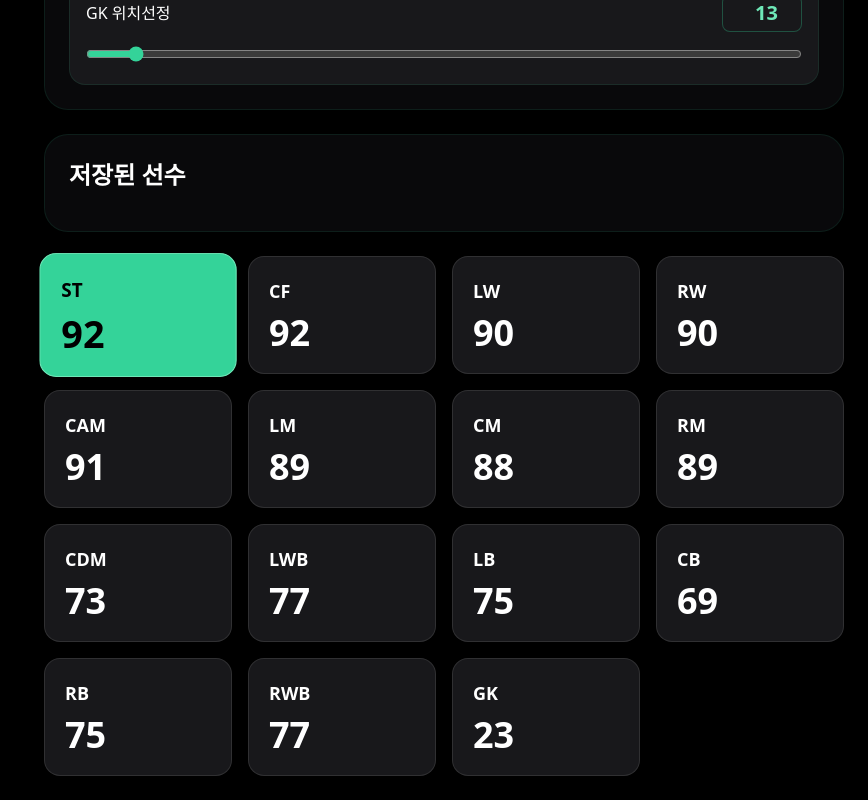
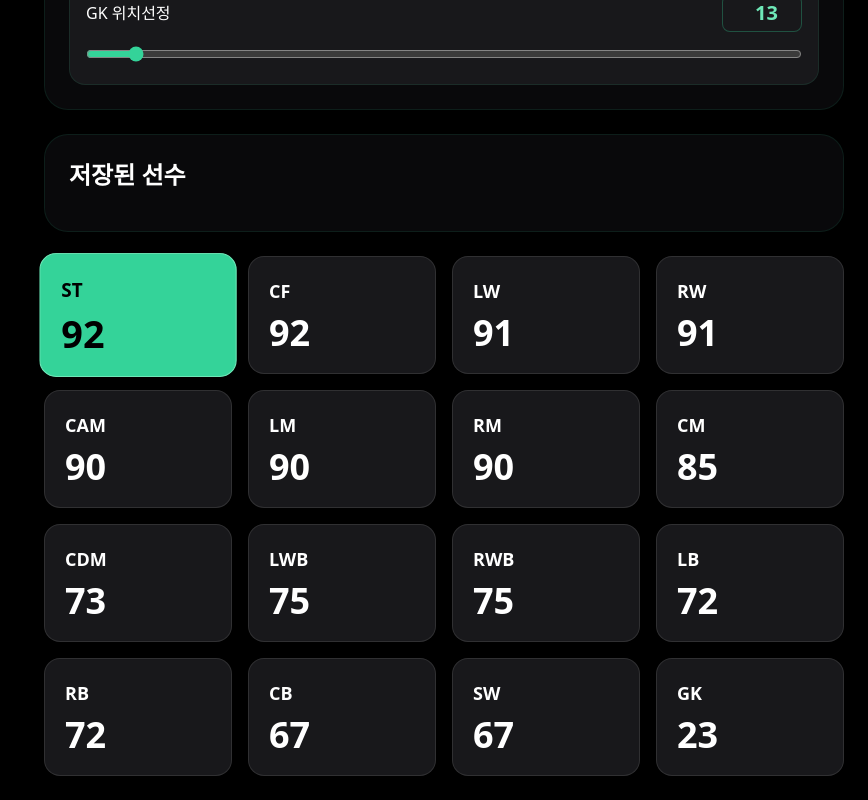
Before and after one commit to skrskrskrt/fc-ovr-calculator, a React (Vite) app in the folder fc_online_calculator_project/: page / in a window 1280 px wide. Shown: the part 4830-5630 px from the top of the page, without its empty margins (412-1280 px from the left). Built offline with nearby package versions, Linux system fonts and the light colour scheme.

Commit message:
Update App.jsx

```diff
--- a/fc_online_calculator_project/src/App.jsx
+++ b/fc_online_calculator_project/src/App.jsx
@@ -2,22 +2,23 @@ import React from 'react';
 import { motion } from 'framer-motion';
 
 export default function App() {
-  const positions = {
+ const positions = {
     ST: { finishing: 18, positioning: 13, ballControl: 10, shotPower: 10, heading: 10, reactions: 8, dribbling: 7, strength: 5, speed: 5, shortPass: 5, accel: 4, longShot: 3, volley: 2 },
     CF: { ballControl: 15, dribbling: 14, positioning: 13, finishing: 11, reactions: 9, shortPass: 9, vision: 8, shotPower: 5, speed: 5, accel: 5, longShot: 4, heading: 2 },
-    LW: { dribbling: 16, ballControl: 14, positioning: 10, shortPass: 9, crossing: 9, reactions: 7, accel: 7, vision: 6, speed: 6, longShot: 4, agility: 3 },
-    RW: { dribbling: 16, ballControl: 14, positioning: 10, shortPass: 9, crossing: 9, reactions: 7, accel: 7, vision: 6, speed: 6, longShot: 4, agility: 3 },
-    CAM: { ballControl: 16, vision: 15, dribbling: 13, positioning: 9, reactions: 7, finishing: 7, longShot: 5, shortPass: 4, accel: 4, speed: 3, agility: 3 },
-    LM: { dribbling: 15, ballControl: 13, shortPass: 11, crossing: 10, positioning: 8, reactions: 7, accel: 7, vision: 7, finishing: 6, longPass: 6, stamina: 5 },
-    CM: { shortPass: 17, ballControl: 14, vision: 13, longPass: 13, reactions: 8, dribbling: 7, positioning: 6, stamina: 6, strength: 5, accel: 5, longShot: 4, finishing: 2 },
-    RM: { dribbling: 15, ballControl: 13, shortPass: 11, crossing: 10, positioning: 8, reactions: 7, accel: 7, vision: 7, finishing: 6, longPass: 6, stamina: 5 },
-    CDM: { shortPass: 14, interception: 14, standingTackle: 12, ballControl: 10, longPass: 10, marking: 9, reactions: 7, stamina: 6, slidingTackle: 5, vision: 5, strength: 4 },
-    LWB: { accel: 12, crossing: 12, slidingTackle: 11, shortPass: 10, stamina: 10, standingTackle: 8, reactions: 8, marking: 7, speed: 6, dribbling: 4 },
-    LB: { slidingTackle: 14, accel: 12, standingTackle: 11, crossing: 9, stamina: 8, reactions: 8, marking: 8, shortPass: 7, ballControl: 7, speed: 7, heading: 4 },
-    CB: { slidingTackle: 17, marking: 14, interception: 13, standingTackle: 10, heading: 10, strength: 10, positioning: 7, reactions: 5, shortPass: 5, ballControl: 4, jumping: 3, speed: 2 },
-    RB: { slidingTackle: 14, accel: 12, standingTackle: 11, crossing: 9, stamina: 8, reactions: 8, marking: 8, shortPass: 7, ballControl: 7, speed: 7, heading: 4 },
-    RWB: { accel: 12, crossing: 12, slidingTackle: 11, shortPass: 10, stamina: 10, standingTackle: 8, reactions: 8, marking: 7, speed: 6, dribbling: 4 },
-    GK: { gkDiving: 21, gkHandling: 21, gkKicking: 21, gkReflexes: 21, reactions: 11, gkPositioning: 5 }
+    LW: { dribbling: 16, ballControl: 14, finishing: 10, positioning: 9, shortPass: 9, crossing: 9, reactions: 7, accel: 7, vision: 6, speed: 6, longShot: 4, agility: 3 },
+    RW: { dribbling: 16, ballControl: 14, finishing: 10, positioning: 9, shortPass: 9, crossing: 9, reactions: 7, accel: 7, vision: 6, speed: 6, longShot: 4, agility: 3 },
+    CAM: { shortPass: 16, ballControl: 15, vision: 14, dribbling: 13, positioning: 9, reactions: 7, finishing: 7, longShot: 5, accel: 4, longPass: 4, speed: 3, agility: 3 },
+    LM: { dribbling: 15, ballControl: 13, shortPass: 11, crossing: 10, positioning: 8, reactions: 7, accel: 7, vision: 7, finishing: 6, speed: 6, stamina: 5, longPass: 5 },
+    RM: { dribbling: 15, ballControl: 13, shortPass: 11, crossing: 10, positioning: 8, reactions: 7, accel: 7, vision: 7, finishing: 6, speed: 6, stamina: 5, longPass: 5 },
+    CM: { shortPass: 17, ballControl: 14, vision: 13, longPass: 13, reactions: 8, dribbling: 7, positioning: 6, stamina: 6, standingTackle: 5, interception: 5, longShot: 4, finishing: 2 },
+    CDM: { shortPass: 14, interception: 14, standingTackle: 12, ballControl: 10, longPass: 10, marking: 9, reactions: 7, stamina: 6, slidingTackle: 5, aggression: 5, vision: 4, strength: 4 },
+    LWB: { interception: 12, crossing: 12, slidingTackle: 11, shortPass: 10, stamina: 10, standingTackle: 8, ballControl: 8, reactions: 8, marking: 7, speed: 6, dribbling: 4, accel: 4 },
+    RWB: { interception: 12, crossing: 12, slidingTackle: 11, shortPass: 10, stamina: 10, standingTackle: 8, ballControl: 8, reactions: 8, marking: 7, speed: 6, dribbling: 4, accel: 4 },
+    LB: { slidingTackle: 14, interception: 12, standingTackle: 11, crossing: 9, stamina: 8, reactions: 8, marking: 8, shortPass: 7, ballControl: 7, speed: 7, accel: 5, heading: 4 },
+    RB: { slidingTackle: 14, interception: 12, standingTackle: 11, crossing: 9, stamina: 8, reactions: 8, marking: 8, shortPass: 7, ballControl: 7, speed: 7, accel: 5, heading: 4 },
+    CB: { slidingTackle: 17, marking: 14, interception: 13, standingTackle: 10, heading: 10, strength: 10, aggression: 7, reactions: 5, shortPass: 5, ballControl: 4, jumping: 3, speed: 2 },
+    SW: { slidingTackle: 15, marking: 15, standingTackle: 15, heading: 10, strength: 10, interception: 8, aggression: 8, reactions: 5, shortPass: 5, ballControl: 5, jumping: 4 },
+    GK: { gkDiving: 21, gkHandling: 21, gkPositioning: 21, gkReflexes: 21, reactions: 11, gkKicking: 5 }
   };
 
   const labels = {
```
